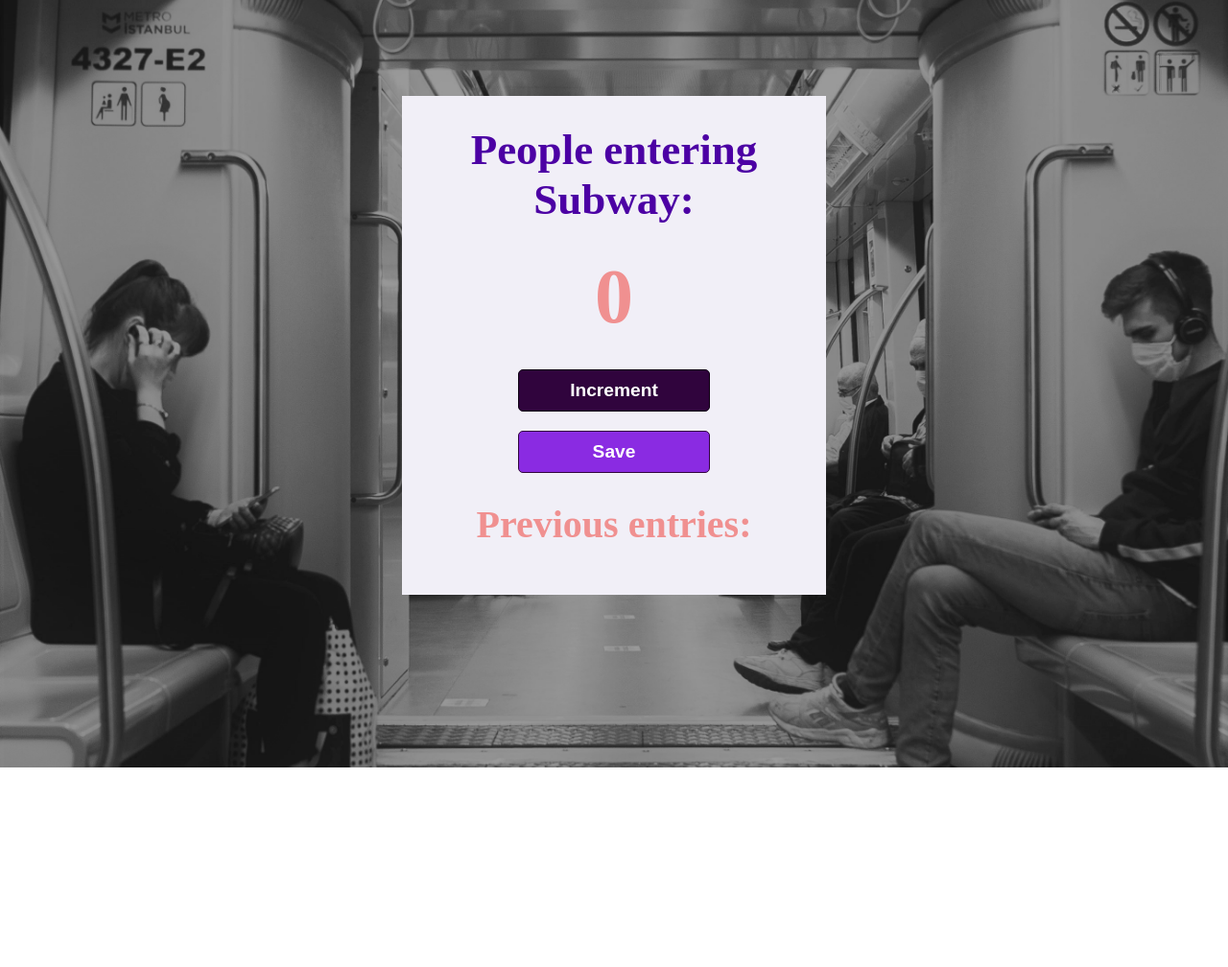
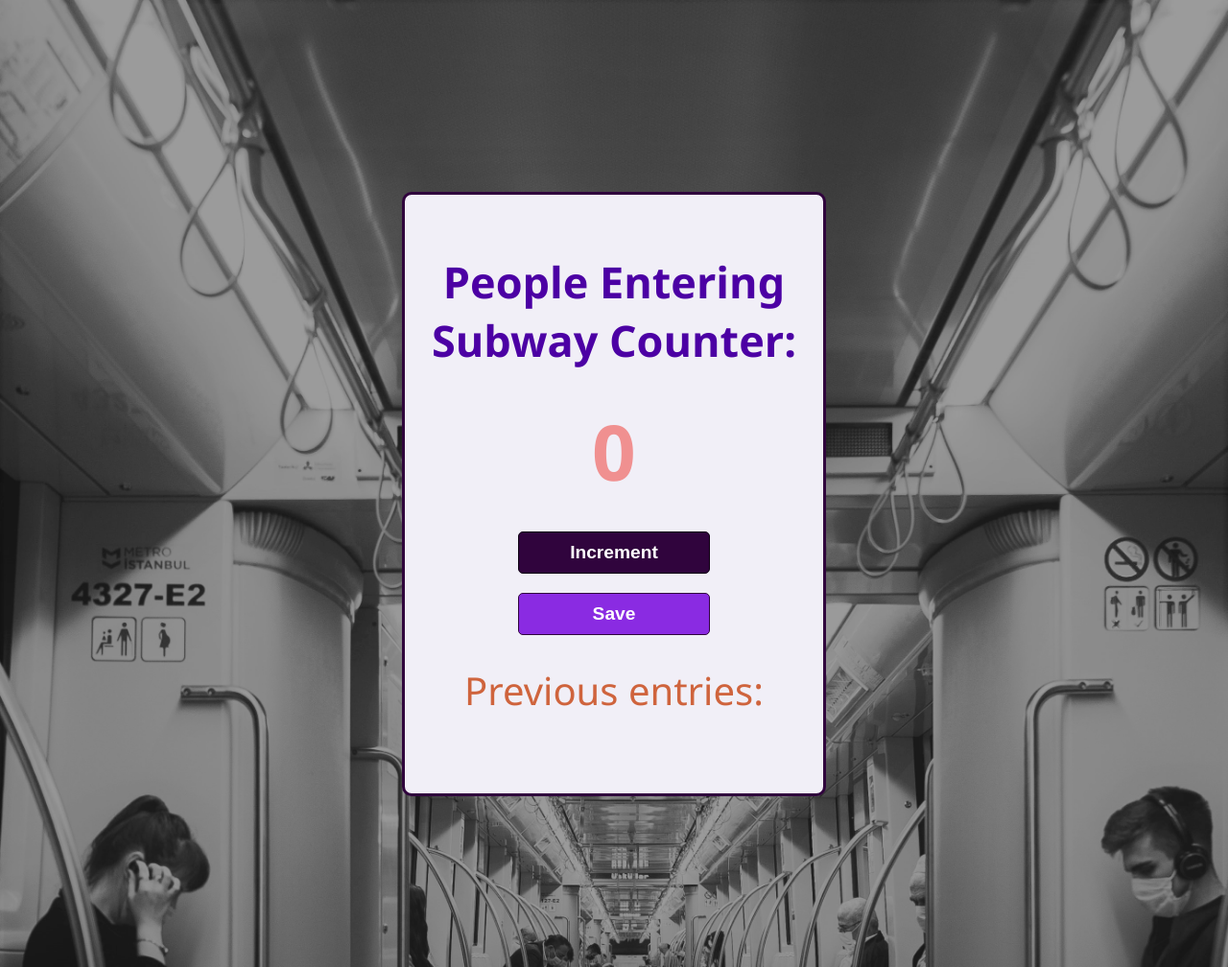
Before and after one commit to Yoluwo/peopleCounterApp, a plain HTML site: page index.html in a window 1280 px wide. Shown: the whole page at 96% size. Before the commit the page ends 800 px from the top, so only its background shows below. Drawn offline with Linux system fonts and the light colour scheme.

Commit message:
Designing

```diff
--- a/index.css
+++ b/index.css
@@ -5,13 +5,15 @@
 body {
     background: url(./Media/subway1.jpg) no-repeat center center fixed;
     background-size: cover;
-    font-family: 'Times New Roman', Times, serif;
-    font-weight: bold;
+    font-family:'Segoe UI', Tahoma, Geneva, Verdana, sans-serif;
+    font-weight:normal;
     text-align: center;
+    height: 100vh;
+    margin-top: 200px;
 }
 
 h1 {
-    margin-top: 100px;
+    margin-top: 30px;
     padding: 30px 20px 0px 20px;
     font-size: 45px;
     color:#4c00a4;
@@ -24,14 +26,13 @@ h2 {
     color: #F09090;
 }
 
-div {
+#container {
     display: block;
     background-color: #f1eff7;
     max-width: 35%;
-    margin-top: auto;
-    margin-left: auto;
-    margin-right: auto;
-    margin-bottom: auto;
+    margin: auto;
+    border: #30043d 3px solid;
+    border-radius: 10px;
 }
 
 button {
@@ -69,9 +70,9 @@ button {
 }
 
 p {
-    color: #F09090;
-    font-weight: bolder;
+    color: #cf643d;
+    font-weight: lighter;
     font-size: 40px;
     padding: 0px 25px 50px 25px;
-    margin: 20px 30px 20px 30px;
+    margin: 20px 30px 30px 30px;
 }
--- a/index.html
+++ b/index.html
@@ -8,8 +8,8 @@
     <link rel="stylesheet" href="index.css">
 </head>
 <body>
-    <div>
-        <h1>People entering Subway: </h1>
+    <div id="container">
+        <h1>People Entering Subway Counter: </h1>
         <h2 id="count-el">0</h2>
 
     <button id="increment-btn" onclick="increment()">Increment</button>
```
